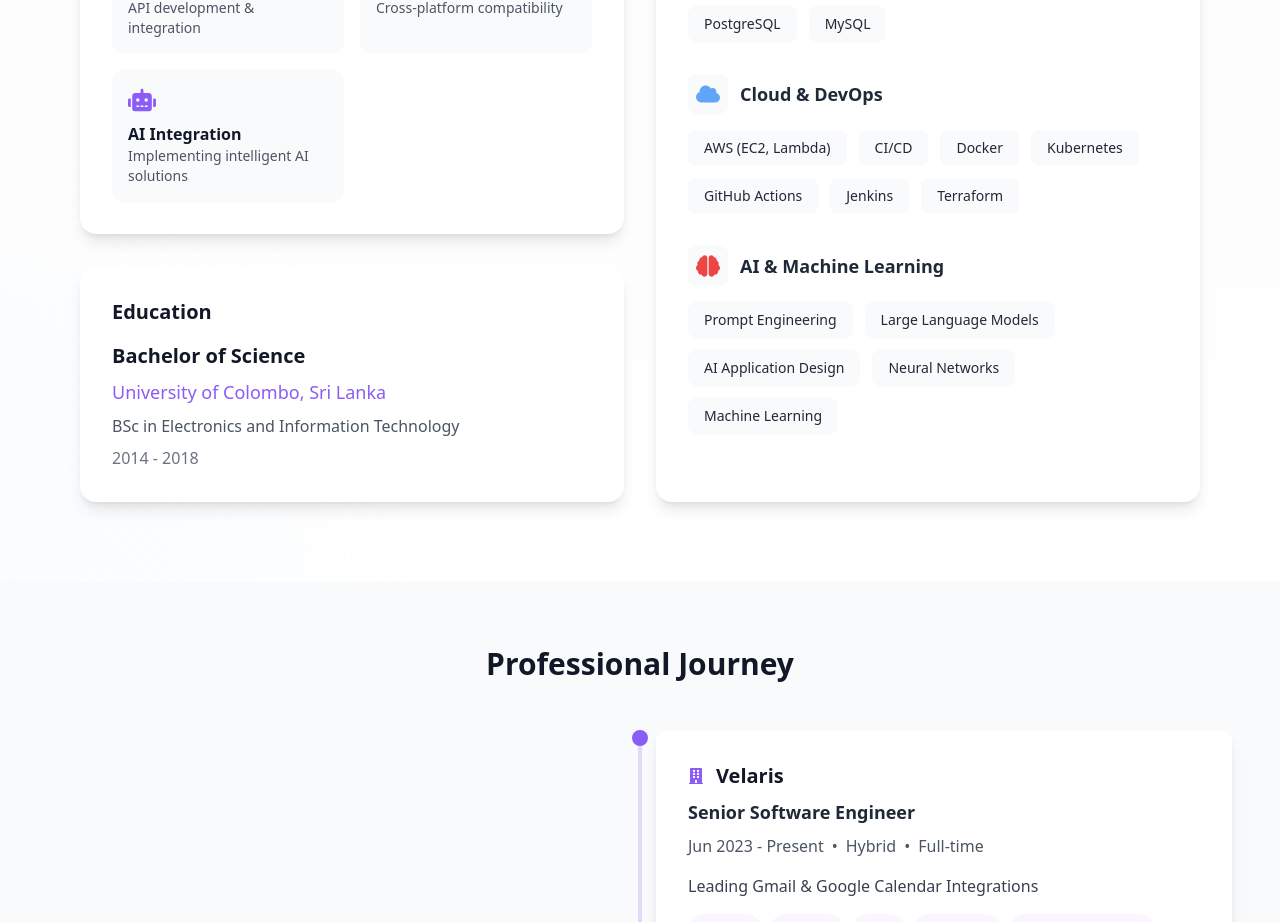
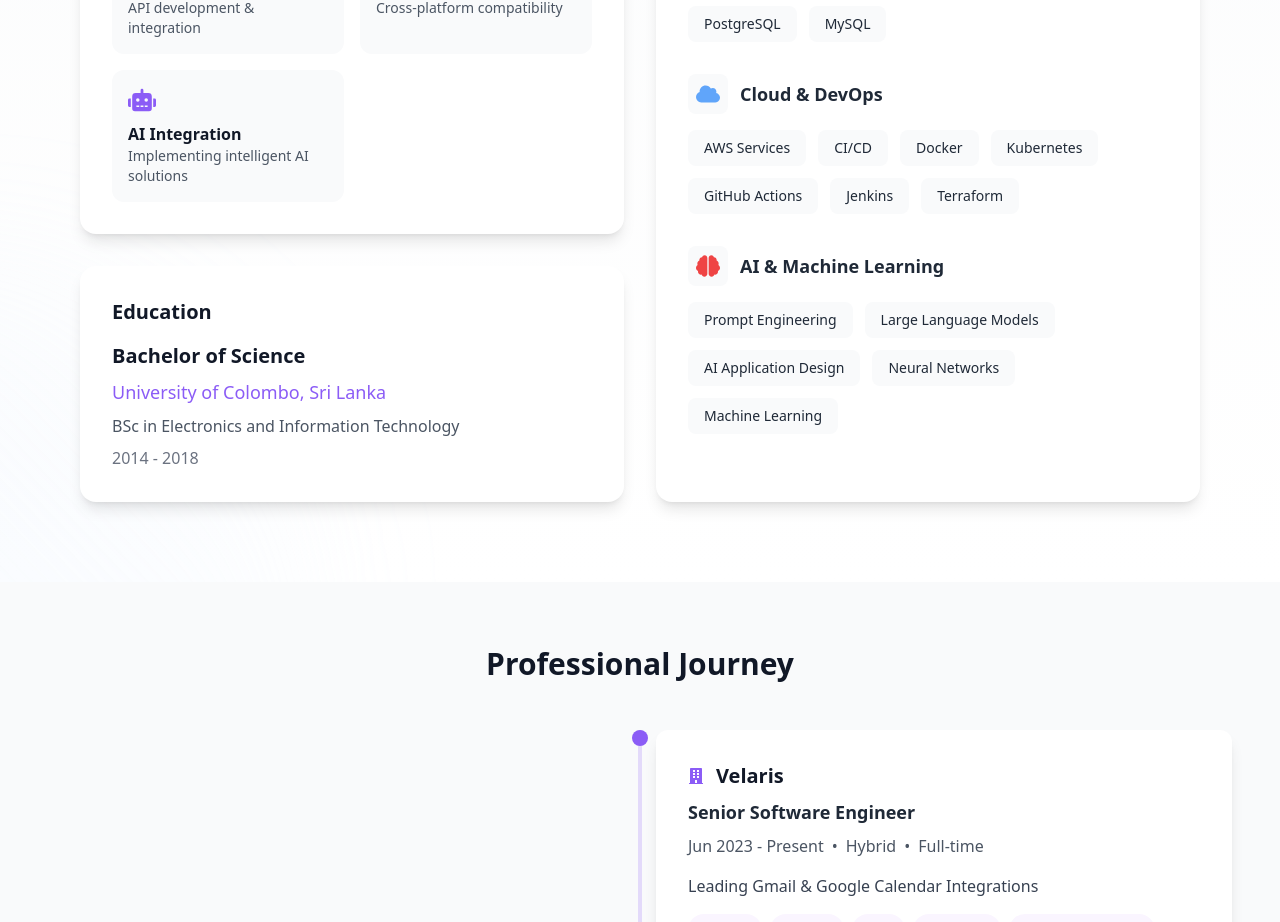
Before and after one commit to newumal/portfolio-ai, a React (Vite) app: page / in a window 1280 px wide. Shown: the part 1678-2600 px from the top of the page. Built offline with nearby package versions, Linux system fonts and the light colour scheme.

Commit message:
refactor: changed 'Cloud & DevOps' section

```diff
--- a/src/sections/About.jsx
+++ b/src/sections/About.jsx
@@ -20,7 +20,7 @@ const About = () => {
     },
     {
       category: "Cloud & DevOps",
-      items: ["AWS (EC2, Lambda)", "CI/CD", "Docker", "Kubernetes", "GitHub Actions", "Jenkins", "Terraform"],
+      items: ["AWS Services", "CI/CD", "Docker", "Kubernetes", "GitHub Actions", "Jenkins", "Terraform"],
       icon: <FaCloud className="w-6 h-6 text-blue-400" />
     },
     {
```
